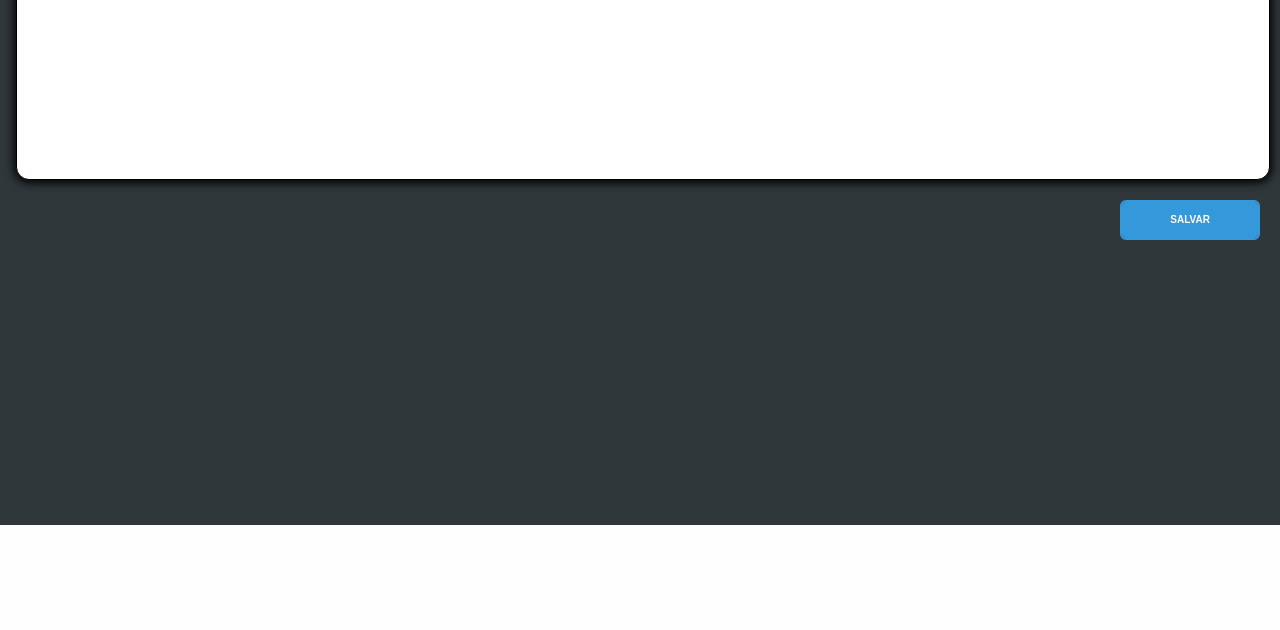
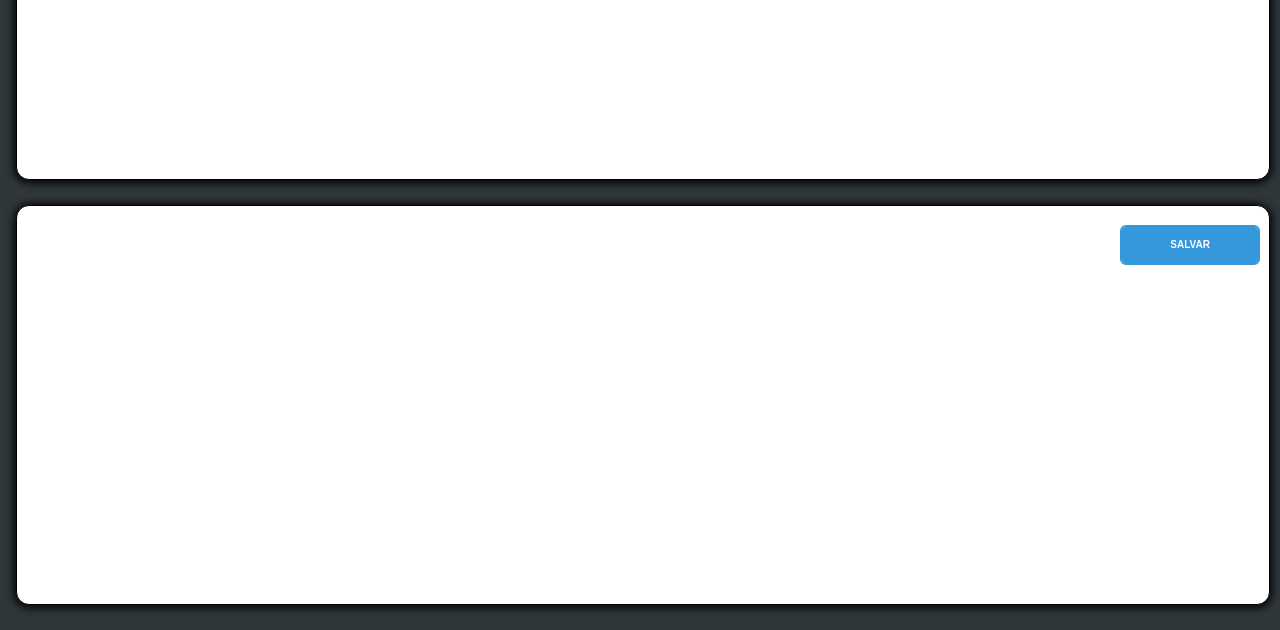
Before and after one commit to gabrielsdiogo/gym_project, a PHP site: page /admin/addUsuario.php in a window 1280 px wide. Shown: the part 275-905 px from the top of the page. Before the commit the page ends 800 px from the top, so only its background shows below. Run offline with PHP 8.4, Linux system fonts and the light colour scheme; data that the repository does not hold is empty; some libraries are stand-ins or nearby versions.

Commit message:
Adição da area para edição de usuarios e estilo da scrollbar

```diff
--- a/admin/addUsuario.php
+++ b/admin/addUsuario.php
@@ -63,6 +63,10 @@
         </table>
       </div>
       <button class="btnn third">Salvar</button>
+      <div class="conteudo">
+
+
+      </div>
     </section>
 
     <section class="animate-menu animate-menu-left">
--- a/admin/dist/sidebar-menu.css
+++ b/admin/dist/sidebar-menu.css
@@ -101,6 +101,7 @@ body {
   height: 400px;
   margin-top: 25px;
   margin-left: 16px;
+  margin-bottom: 25px;
   border: 1px solid black;
   box-shadow: 0px 1px 10px 2px black;
   border-radius: 13px;
@@ -624,3 +625,26 @@ LEVEL 4. SETTINGS
 .bot {
   text-align: center;
 }
+/* SCROLLBAR */
+/* width */
+::-webkit-scrollbar {
+  width: 8px;
+}
+
+/* Track */
+::-webkit-scrollbar-track {
+  box-shadow: inset 0 0 3px #5bc0de;
+  border-radius: 20px;
+}
+
+/* Handle */
+::-webkit-scrollbar-thumb {
+  background: #5bc0deb7;
+  border-radius: 10px;
+}
+
+/* Handle on hover */
+::-webkit-scrollbar-thumb:hover {
+  background: #5bc0de;
+}
+/* END SCROLLBAR */
```
